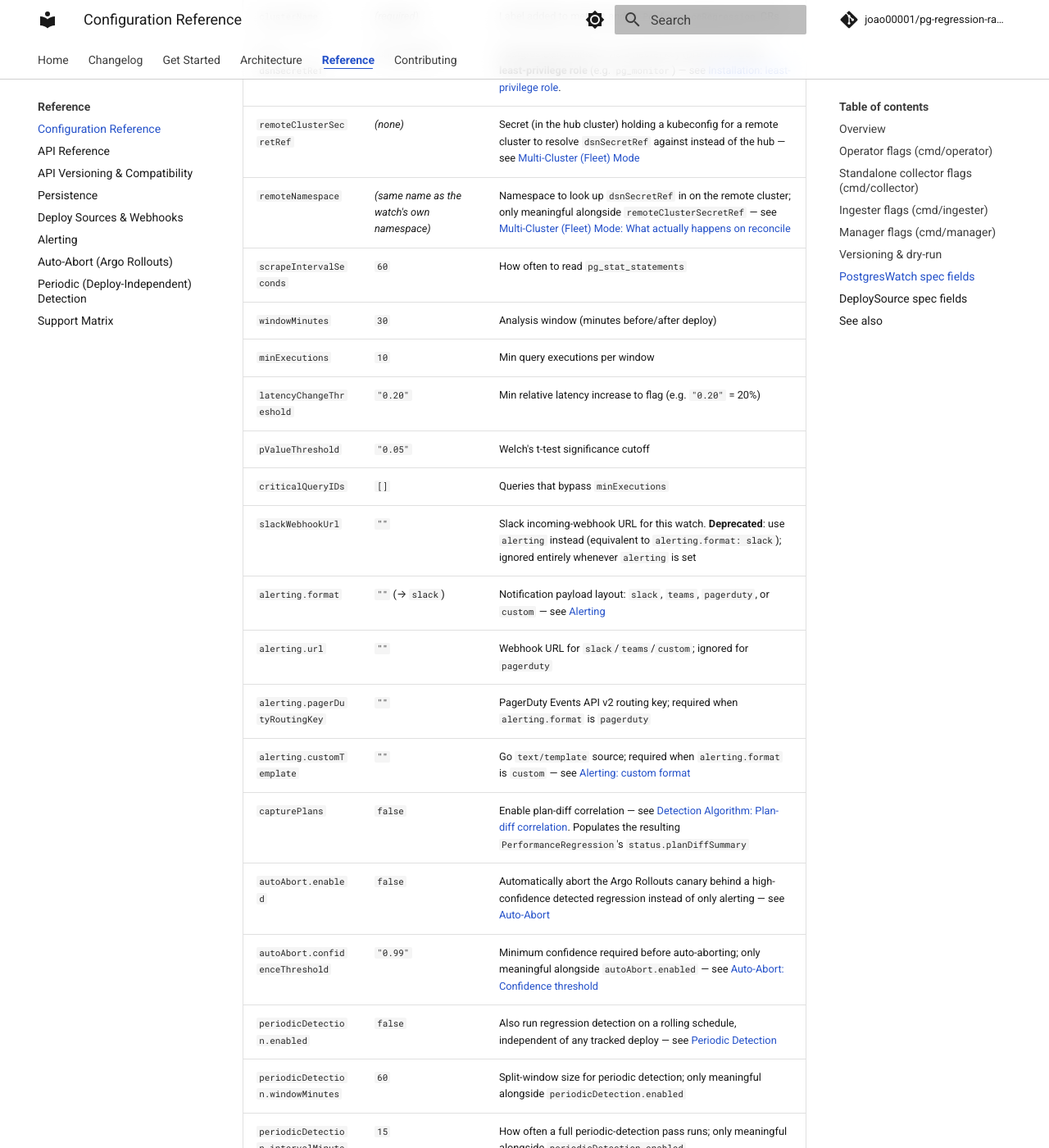
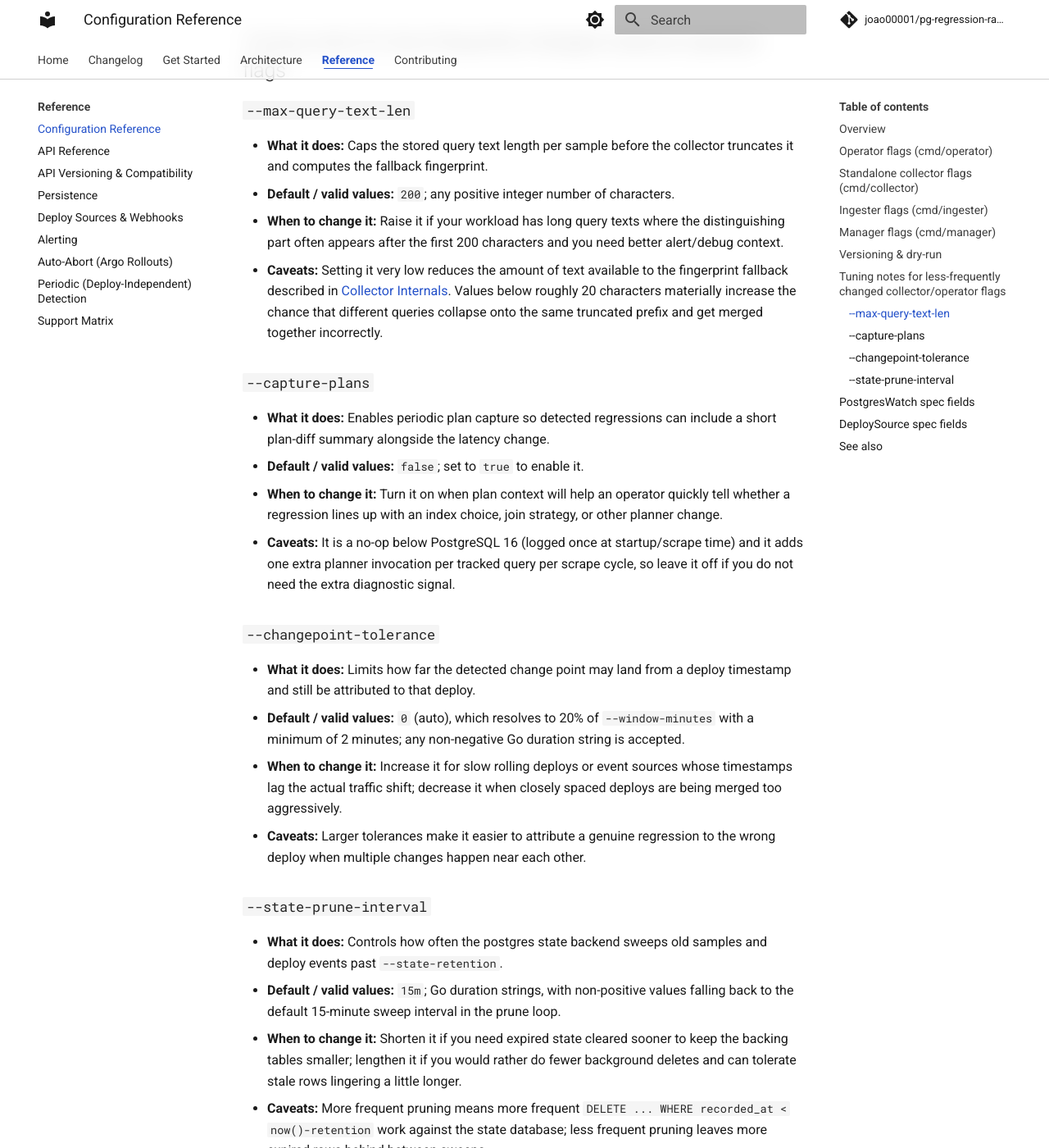
Before and after one commit to joao00001/pg-regression-radar, an MkDocs documentation site: the page built from docs/configuration.md, in a window 1280 px wide and 1400 px high, scrolled down 5231 px. Shown: the whole window at 82% size. Built offline with MkDocs 1.6.1 and Material for MkDocs 9.7.7, drawn with Linux system fonts in a browser that asks for light colours; comment, search, counter and statistics services are not loaded; the version menu is left out; some of the changed text lies outside the part shown.

Commit message:
fix(operator): expose and document query text limit
Co-authored-by: joao00001 <149160126+joao00001@users.noreply.github.com>

```diff
--- a/docs/configuration.md
+++ b/docs/configuration.md
@@ -26,6 +26,7 @@ This page is the single reference for configuring pg-regression-radar, regardles
 | `--window-minutes` | `30` | Analysis window (minutes before/after deploy) |
 | `--min-executions` | `10` | Min query executions per window |
 | `--latency-threshold` | `0.20` | Min relative latency increase to flag (e.g. 0.20 = 20%) |
+| `--max-query-text-len` | `200` | Max query text length (characters) stored per sample before truncation for alerting and fingerprint fallback — see [Collector Internals](collector-internals.md) |
 | `--retention-minutes` | `180` | How long the collector keeps in-memory query samples before pruning them — see [Collector Internals](collector-internals.md) |
 | `--changepoint-tolerance` | `0` (auto) | Max distance between the E-divisive change point and the deploy timestamp still attributed to that deploy (0 = auto: 20% of window, floor 2m) |
 | `--state-backend` | `memory` | State persistence backend: `memory` or `postgres` — see [Persistence](persistence.md) |
@@ -50,6 +51,7 @@ The `collector` binary exposes the scraper on its own, without the correlation/a
 | `--cluster-name` | `default` | Label added to all metrics |
 | `--namespace` | `default` | Kubernetes namespace label |
 | `--listen` | `:9090` | Prometheus metrics listen address |
+| `--max-query-text-len` | `200` | Max query text length (characters) stored per sample before truncation for alerting and fingerprint fallback — see [Collector Internals](collector-internals.md) |
 | `--retention-minutes` | `180` | How long to keep in-memory query samples before pruning them |
 | `--version` | `false` | Print version, commit, and build date, then exit |
 | `--dry-run` | `false` | Validate Postgres connectivity (dial + `pg_stat_statements` installed), then exit without scraping |
@@ -90,6 +92,36 @@ All four binaries share two flags:
 
 - **`--version`** prints a one-line `<binary> <version> (commit <sha>, built <date>)` string and exits immediately, before any other flag is validated. A build made without the Dockerfile's `--build-arg VERSION/COMMIT/DATE` (e.g. a local `go build`) reports `dev`/`none`/`unknown` rather than a misleading guess.
 - **`--dry-run`** validates configuration and (where applicable) live connectivity — Postgres reachability and the `pg_stat_statements` extension for `operator`/`collector`, source-type/address validity for `ingester`, Kubernetes API config resolution for `manager` — then exits with status `0` on success or `1` (with a logged error) on failure, without starting any server. Useful in CI or an init container to fail fast on a bad DSN or typo'd `--source-type` before the real process starts.
+
+## Tuning notes for less-frequently changed collector/operator flags
+
+### `--max-query-text-len`
+
+- **What it does:** Caps the stored query text length per sample before the collector truncates it and computes the fallback fingerprint.
+- **Default / valid values:** `200`; any positive integer number of characters.
+- **When to change it:** Raise it if your workload has long query texts where the distinguishing part often appears after the first 200 characters and you need better alert/debug context.
+- **Caveats:** Setting it very low reduces the amount of text available to the fingerprint fallback described in [Collector Internals](collector-internals.md#queryid-is-not-a-stable-identifier-across-a-deploy). Values below roughly 20 characters materially increase the chance that different queries collapse onto the same truncated prefix and get merged together incorrectly.
+
+### `--capture-plans`
+
+- **What it does:** Enables periodic plan capture so detected regressions can include a short plan-diff summary alongside the latency change.
+- **Default / valid values:** `false`; set to `true` to enable it.
+- **When to change it:** Turn it on when plan context will help an operator quickly tell whether a regression lines up with an index choice, join strategy, or other planner change.
+- **Caveats:** It is a no-op below PostgreSQL 16 (logged once at startup/scrape time) and it adds one extra planner invocation per tracked query per scrape cycle, so leave it off if you do not need the extra diagnostic signal.
+
+### `--changepoint-tolerance`
+
+- **What it does:** Limits how far the detected change point may land from a deploy timestamp and still be attributed to that deploy.
+- **Default / valid values:** `0` (auto), which resolves to 20% of `--window-minutes` with a minimum of 2 minutes; any non-negative Go duration string is accepted.
+- **When to change it:** Increase it for slow rolling deploys or event sources whose timestamps lag the actual traffic shift; decrease it when closely spaced deploys are being merged too aggressively.
+- **Caveats:** Larger tolerances make it easier to attribute a genuine regression to the wrong deploy when multiple changes happen near each other.
+
+### `--state-prune-interval`
+
+- **What it does:** Controls how often the postgres state backend sweeps old samples and deploy events past `--state-retention`.
+- **Default / valid values:** `15m`; Go duration strings, with non-positive values falling back to the default 15-minute sweep interval in the prune loop.
+- **When to change it:** Shorten it if you need expired state cleared sooner to keep the backing tables smaller; lengthen it if you would rather do fewer background deletes and can tolerate stale rows lingering a little longer.
+- **Caveats:** More frequent pruning means more frequent `DELETE ... WHERE recorded_at < now()-retention` work against the state database; less frequent pruning leaves more expired rows behind between sweeps.
 
 ## `PostgresWatch` spec fields
 
```
Also changed, not shown: docs/collector-internals.md (+2 -0 lines), 4 other files.
